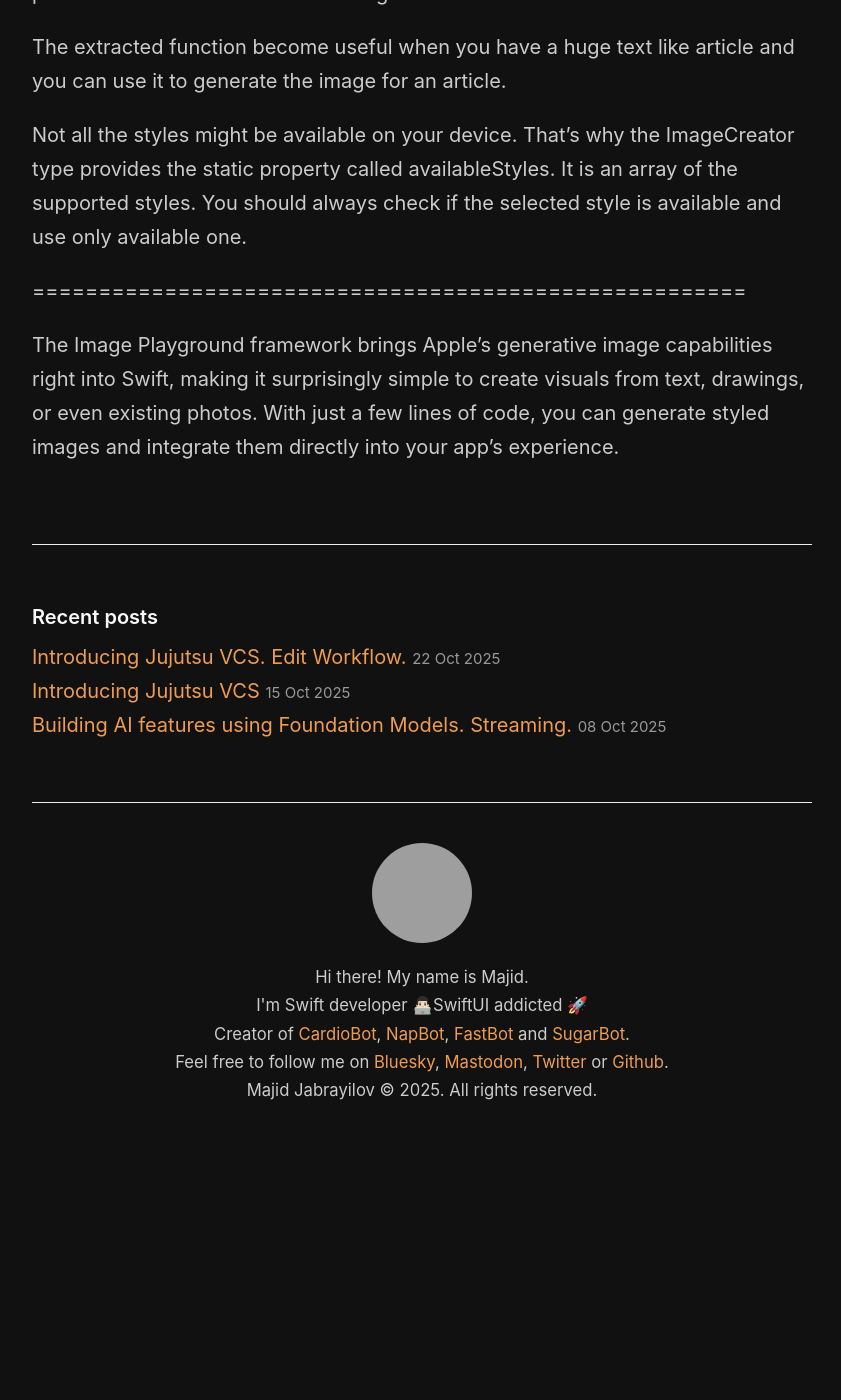
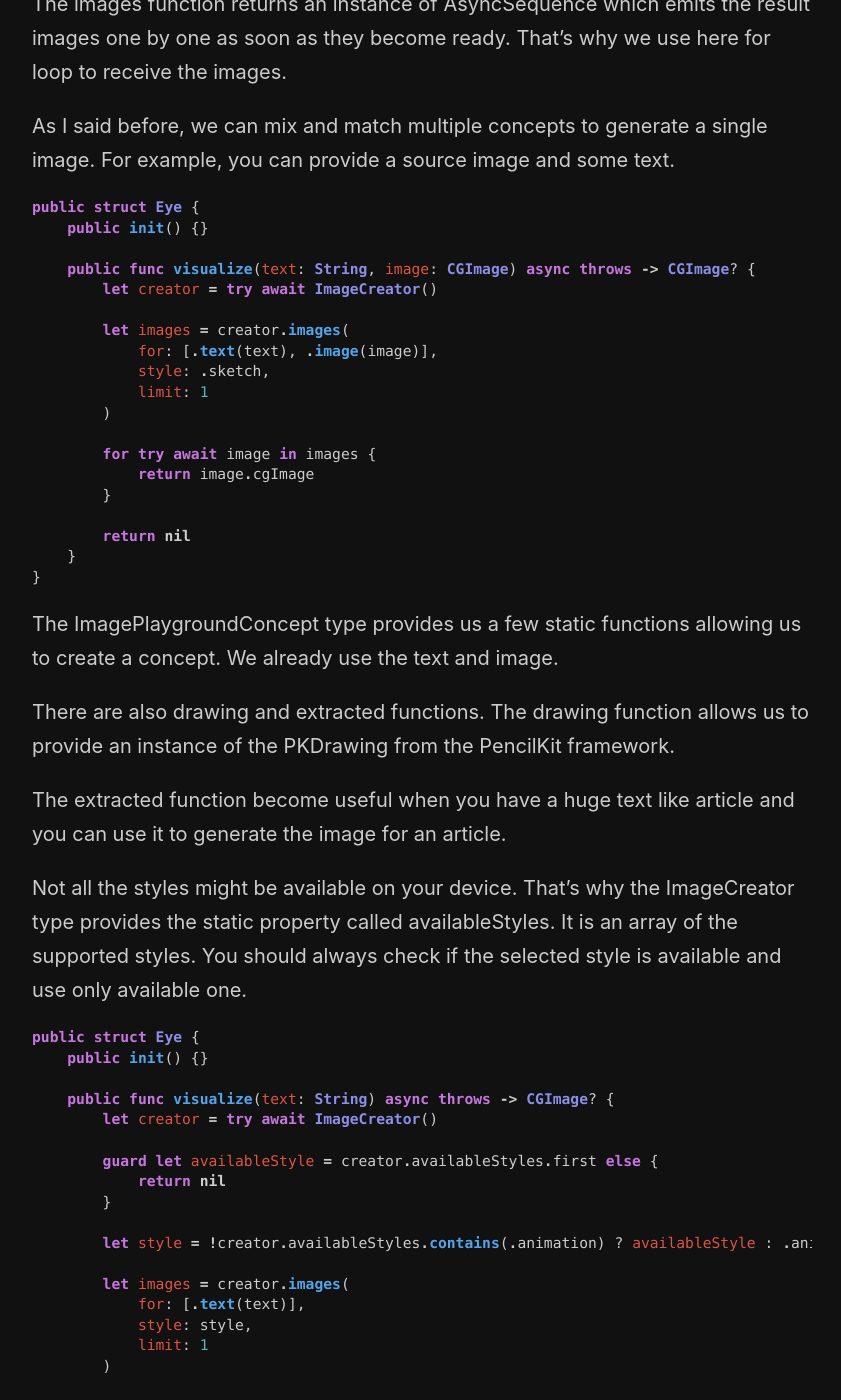
Before and after one commit to mecid/mecid.github.io, a Jekyll site: the page built from _posts/2025-11-11-generating-images-in-swift-using-image-playground.md, in a window 1280 px wide and 1400 px high, scrolled down 1613 px. Shown: the whole window, without its empty margins (218-1059 px from the left). Built offline with Jekyll 4.4.1, drawn with Linux system fonts in a browser that asks for light colours; before the commit the page ends 2758 px from its top, so only the background shows below that; some of the changed text lies outside the part shown; grey boxes are pictures that could not be loaded.

Commit message:
code samples added to the image playground post

````diff
--- a/_posts/2025-11-11-generating-images-in-swift-using-image-playground.md
+++ b/_posts/2025-11-11-generating-images-in-swift-using-image-playground.md
@@ -11,7 +11,29 @@ I’m continuing to work on AI-generated content in my apps, and this time, we
 
 Image Playground framework provides us a text-to-image functionality. The core of the framework is the ImageCreator type. Let’s take a look at how we can use it.
 
-======================================================
+```swift
+import ImagePlayground
+
+public struct Eye {
+    public init() {}
+
+    public func visualize(text: String) async throws -> CGImage? {
+        let creator = try await ImageCreator()
+
+        let images = creator.images(
+            for: [.text(text)],
+            style: .sketch,
+            limit: 1
+        )
+
+        for try await image in images {
+            return image.cgImage
+        }
+
+        return nil
+    }
+}
+```
 
 As you can see in the example above, we create an instance of the ImageCreator type. The initialize may throw an error if the running device doesn’t support image generation.
 
@@ -25,7 +47,27 @@ The images function returns an instance of AsyncSequence which emits the result
 
 As I said before, we can mix and match multiple concepts to generate a single image. For example, you can provide a source image and some text.
 
-======================================================
+```swift
+public struct Eye {
+    public init() {}
+
+    public func visualize(text: String, image: CGImage) async throws -> CGImage? {
+        let creator = try await ImageCreator()
+
+        let images = creator.images(
+            for: [.text(text), .image(image)],
+            style: .sketch,
+            limit: 1
+        )
+
+        for try await image in images {
+            return image.cgImage
+        }
+
+        return nil
+    }
+}
+```
 
 The ImagePlaygroundConcept type provides us a few static functions allowing us to create a concept. We already use the text and image.
 
@@ -35,6 +77,32 @@ The extracted function become useful when you have a huge text like article and
 
 Not all the styles might be available on your device. That’s why the ImageCreator type provides the static property called availableStyles. It is an array of the supported styles. You should always check if the selected style is available and use only available one.
 
-======================================================
+```swift
+public struct Eye {
+    public init() {}
+
+    public func visualize(text: String) async throws -> CGImage? {
+        let creator = try await ImageCreator()
+
+        guard let availableStyle = creator.availableStyles.first else {
+            return nil
+        }
+
+        let style = !creator.availableStyles.contains(.animation) ? availableStyle : .animation
+
+        let images = creator.images(
+            for: [.text(text)],
+            style: style,
+            limit: 1
+        )
+
+        for try await image in images {
+            return image.cgImage
+        }
+
+        return nil
+    }
+}
+```
 
 The Image Playground framework brings Apple’s generative image capabilities right into Swift, making it surprisingly simple to create visuals from text, drawings, or even existing photos. With just a few lines of code, you can generate styled images and integrate them directly into your app’s experience.
````
